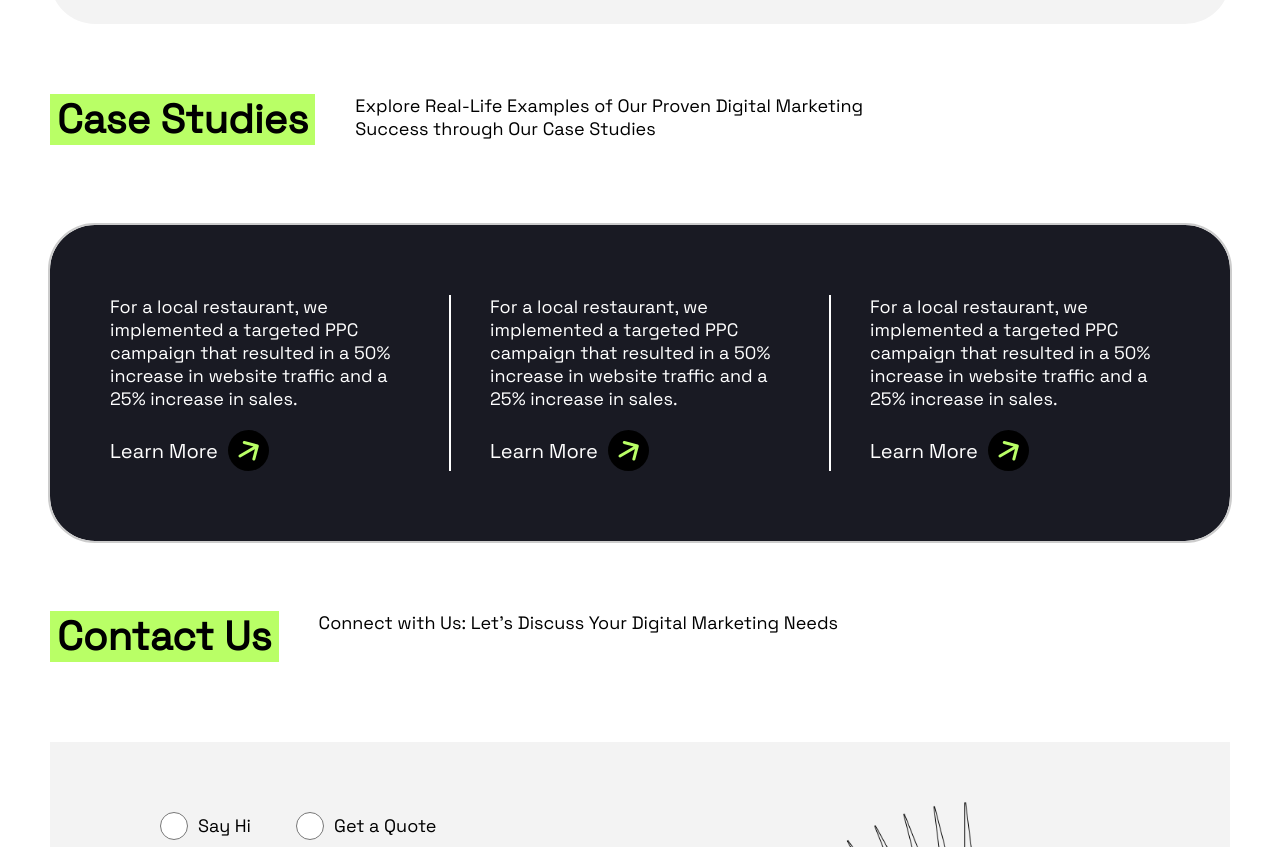
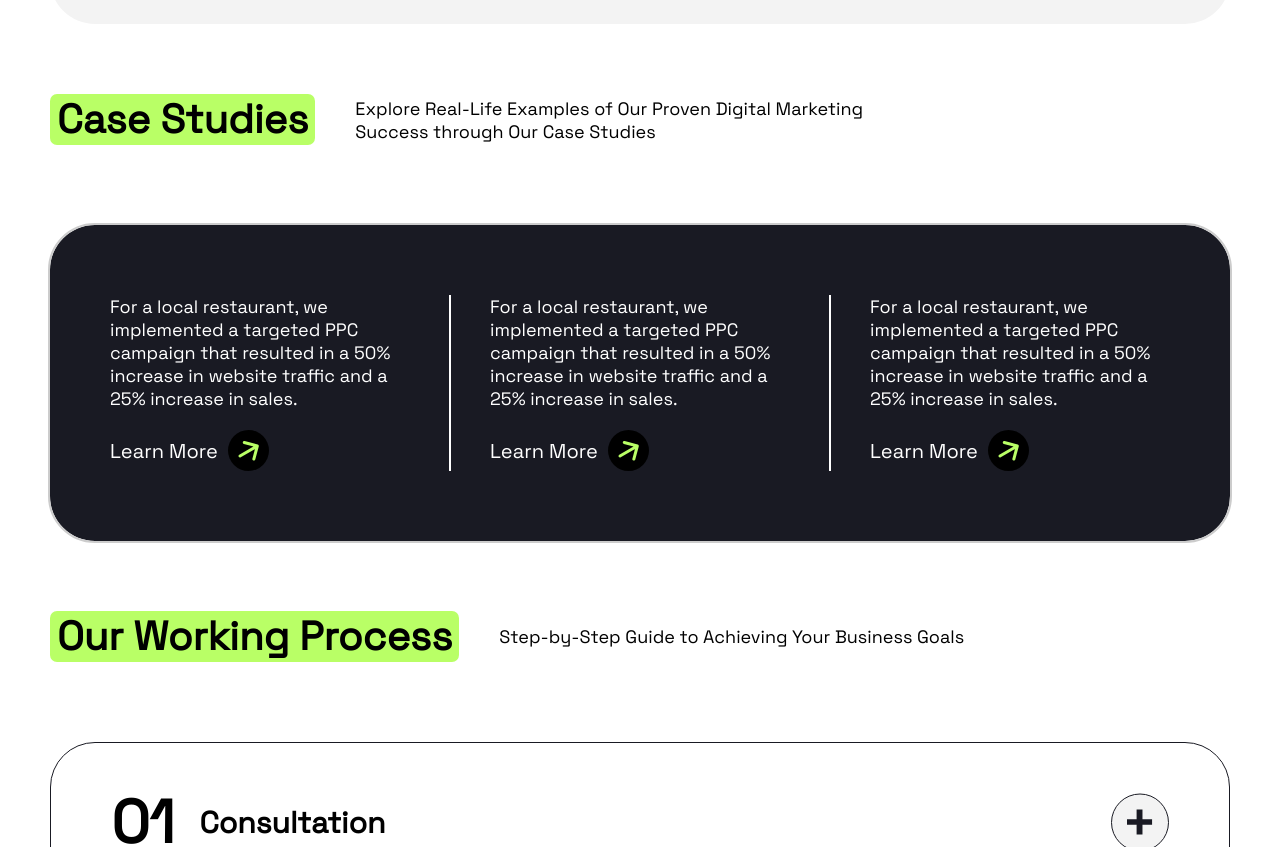
Before and after one commit to Vbmavani/positivus-home-page, a React (Vite) app: page / in a window 1280 px wide. Shown: the part 1953-2800 px from the top of the page. Built offline with nearby package versions, Linux system fonts and the light colour scheme.

Commit message:
add out working progress section

```diff
--- a/src/assets/css/home.css
+++ b/src/assets/css/home.css
@@ -39,6 +39,7 @@ img {
 .section .section-intro {
   display: flex;
   margin-bottom: 80px;
+  align-items: center;
   border-radius: 7px;
 }
 
@@ -48,6 +49,7 @@ img {
   margin-right: 40px;
   padding: 0 7px;
   background-color: var(--green);
+  border-radius: 7px;
 }
 .section .section-intro .description {
   max-width: 580px;
@@ -201,13 +203,21 @@ img {
   background: var(--light-gray);
   display: flex;
   padding: 60px 0;
+  position: relative;
+  overflow-x: hidden;
+}
+.contact-us-img > img {
+  position: absolute;
+  right: -324px;
+  height: 650px;
 }
 
 .contact-us-form {
   display: flex;
-  min-width: 650px;
+  max-width: 650px;
   padding-left: 100px;
   flex-direction: column;
+  width: 100%;
 }
 .contact-us-form .radio-buttons {
   display: flex;
@@ -238,7 +248,7 @@ img {
 }
 .contact-us-form input[type="text"],
 .contact-us-form input[type="email"],
-.contact-us-form input[type="textarea"] {
+.contact-us-form textarea {
   padding: 18px 30px;
   border-radius: 14px;
   border: 1px solid #000;
@@ -251,7 +261,55 @@ img {
   font-size: 18px;
   line-height: 28px;
 }
+.working-process-cards {
+  display: grid;
+  grid-template-rows: auto;
+  gap: 30px;
+}
+.working-process-card-header {
+  display: flex;
+  align-items: center;
+  justify-content: space-between;
+  width: 100%;
+}
 
+.working-process-card {
+  border-radius: 45px;
+  padding: 41px 60px;
+  border: 1px solid var(--dark);
+  box-shadow: 0px 5px var(--dark);
+  display: flex;
+  flex-direction: column;
+}
+
+.working-process-card.open {
+  background-color: var(--green);
+}
+
+.working-process-card:not(.expanded) .card-body {
+  opacity: 0;
+}
+.working-process-card .divider {
+  border: 1px solid var(--dark);
+  margin: 25px 0;
+}
+.working-process-content {
+  transition: opacity 4s ease;
+  opacity: 1;
+}
+.working-process-title {
+  font-size: 30px;
+  display: flex;
+  align-items: center;
+}
+.working-process-title::before {
+  content: attr(data-content);
+  margin-right: 25px;
+  font-size: 60px;
+}
+.working-process-expand-collapse-icon {
+  cursor: pointer;
+}
 @media (max-width: 1440px) {
   .home-page {
     padding: 0 50px;
@@ -268,6 +326,15 @@ img {
   }
 }
 
+@media (max-width: 1200px) {
+  .contact-us-img {
+    display: none;
+  }
+  .contact-us-form {
+    max-width: unset;
+    padding-right: 100px;
+  }
+}
 @media (min-width: 768px) {
   .case-studies-content {
     display: flex;
@@ -287,6 +354,9 @@ img {
 @media (max-width: 768px) {
   .section .section-intro .title {
     margin-right: unset;
+    font-size: 36px;
+    white-space: normal;
+    width: fit-content;
   }
   .hero-content .left-hero-content h1 {
     font-size: 43px;
@@ -346,6 +416,29 @@ img {
     color: var(--white);
     border-radius: 45px;
   }
+
+  .working-process-title {
+    font-size: 18px;
+  }
+  .working-process-title::before {
+    font-size: 30px;
+  }
+  .working-process-expand-collapse-icon {
+    width: 30px;
+    height: 30px;
+  }
+  .working-process-card {
+    padding: 30px;
+  }
+  .working-process-description {
+    font-size: 16px;
+  }
+  .contact-us-content {
+    padding: 40px 0;
+  }
+  .contact-us-form {
+    padding: 0 30px;
+  }
 }
 
 @media (max-width: 425px) {
@@ -353,7 +446,11 @@ img {
     display: block;
   }
   .section {
-    margin: 30px 0;
+    margin: 60px 0;
+  }
+
+  .section .section-intro {
+    margin-bottom: 30px;
   }
   .hero-section .hero-img {
     display: none;
--- a/src/pages/Home/index.tsx
+++ b/src/pages/Home/index.tsx
@@ -11,20 +11,14 @@ import SocialMediaMarketingImage from "../../assets/images/services/social-media
 import EmailMarketingImage from "../../assets/images/services/email-marketing.png";
 import LearnMoreIcon from "../../assets/svg/learn-more-icon.svg";
 import ContactUsImage from "../../assets/images/contact-us-bg.png";
+import OutlinedPlusIcon from "../../assets/svg/outlined-plus-icon.svg";
+import OutlinedMinusIcon from "../../assets/svg/outlined-minus-icon.svg";
 
-import { useSearchParams } from "react-router-dom";
+import { useState } from "react";
 
 export const HomePage = () => {
-  const [searchParams, setSearchParams] = useSearchParams();
-  console.log("searchParam", searchParams.get("page"), searchParams.toString());
-
-  setTimeout(() => {
-    console.log("setting page 2");
-    searchParams.set("page", "2");
-    searchParams.delete("view");
-
-    // setSearchParams({ view: "da" });
-  }, 3000);
+  const [openedWorkingProcessItem, setOpenedWorkingProcessItem] =
+    useState(null);
 
   const handlButtonClick = () => {};
   const servicesCards = [
@@ -53,6 +47,37 @@ export const HomePage = () => {
       image: EmailMarketingImage,
     },
   ];
+  const workingProgressList = [
+    {
+      title: "Consultation",
+      description:
+        "During the initial consultation, we will discuss your business goals and objectives, target audience, and current marketing efforts. This will allow us to understand your needs and tailor our services to best fit your requirements.",
+    },
+    {
+      title: "Research and Strategy Development",
+      description:
+        "During the initial consultation, we will discuss your business goals and objectives, target audience, and current marketing efforts. This will allow us to understand your needs and tailor our services to best fit your requirements.",
+    },
+    {
+      title: "Implementation",
+      description:
+        "During the initial consultation, we will discuss your business goals and objectives, target audience, and current marketing efforts. This will allow us to understand your needs and tailor our services to best fit your requirements.",
+    },
+    {
+      title: "Monitoring and Optimization",
+      description:
+        "During the initial consultation, we will discuss your business goals and objectives, target audience, and current marketing efforts. This will allow us to understand your needs and tailor our services to best fit your requirements.",
+    },
+    {
+      title: "Reporting and Communication",
+      description:
+        "During the initial consultation, we will discuss your business goals and objectives, target audience, and current marketing efforts. This will allow us to understand your needs and tailor our services to best fit your requirements.",
+    },
+  ];
+
+  const handleWorkingProcessExpandCollapse = (index) => {
+    setOpenedWorkingProcessItem(index);
+  };
   return (
     <div className="container home-page">
       <Header />
@@ -203,6 +228,55 @@ export const HomePage = () => {
           </div>
         </div>
       </section>
+      <section className="section case-studies">
+        <div className="section-intro">
+          <h2 className="title">Our Working Process</h2>
+          <p className="description">
+            Step-by-Step Guide to Achieving Your Business Goals
+          </p>
+        </div>
+        <div className="working-process-content">
+          <div className="working-process-cards">
+            {workingProgressList.map((wp, index) => {
+              const isOpen = openedWorkingProcessItem === index;
+              return (
+                <div
+                  className={`working-process-card ${
+                    isOpen ? "open" : "close"
+                  }`}
+                >
+                  <div className="working-process-card-header">
+                    <h4
+                      className="working-process-title"
+                      data-content={`${index + 1 < 10 ? "0" : ""}${index + 1}`}
+                    >
+                      {wp.title}
+                    </h4>
+                    <img
+                      src={isOpen ? OutlinedMinusIcon : OutlinedPlusIcon}
+                      alt="plus-icon"
+                      className="working-process-expand-collapse-icon"
+                      onClick={() =>
+                        handleWorkingProcessExpandCollapse(
+                          isOpen ? null : index
+                        )
+                      }
+                    />
+                  </div>
+                  {openedWorkingProcessItem == index && (
+                    <div className="working-process-content">
+                      <div className="divider"> </div>
+                      <p className="working-process-description">
+                        {wp.description}
+                      </p>
+                    </div>
+                  )}
+                </div>
+              );
+            })}
+          </div>
+        </div>
+      </section>
       <section className="section contact-us">
         <div className="section-intro">
           <h2 className="title">Contact Us</h2>
@@ -234,7 +308,7 @@ export const HomePage = () => {
                 </div>
                 <div>
                   <label>Message *</label>
-                  <input type="textarea" required placeholder="Message" />
+                  <textarea rows={10} required placeholder="Message" />
                 </div>
               </div>
               <button type="submit" className="primary-btn">
```
Also changed, not shown: src/assets/svg/outlined-minus-icon.svg (added), src/assets/svg/outlined-plus-icon.svg (added).
